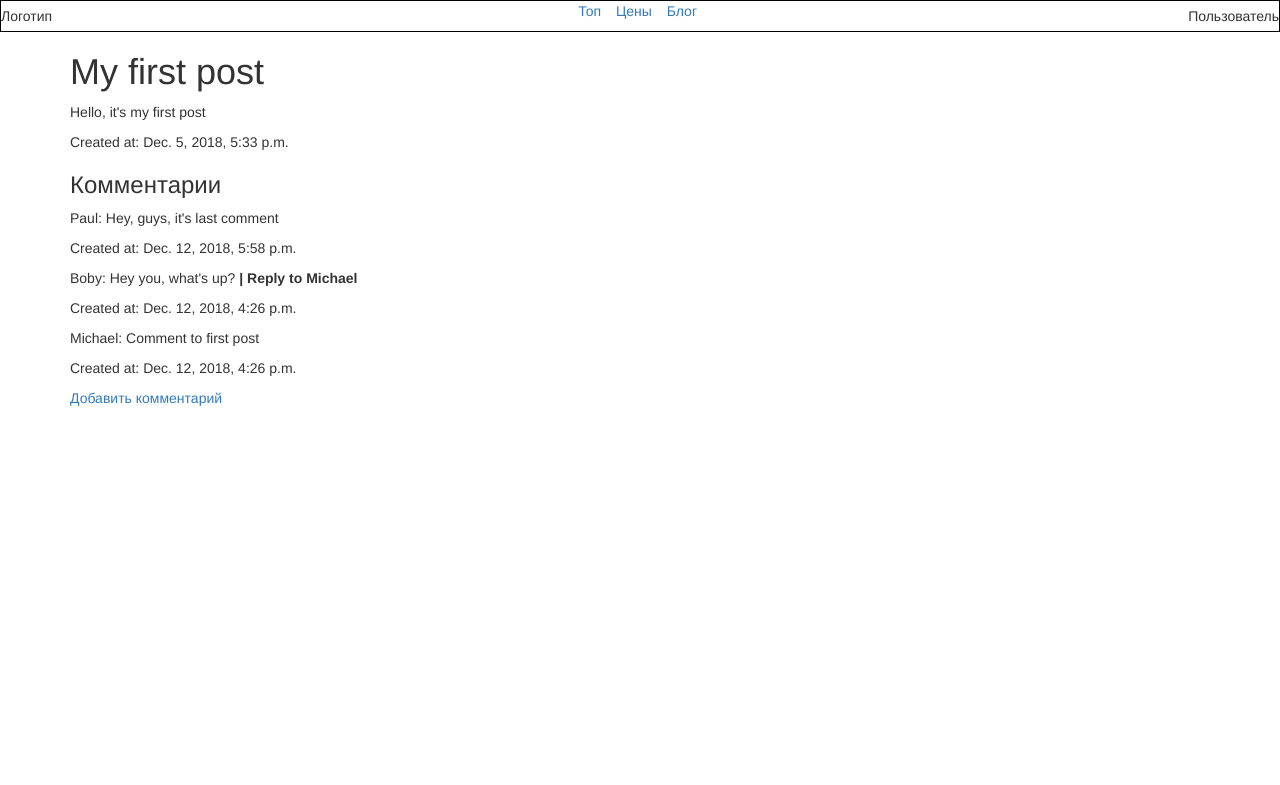
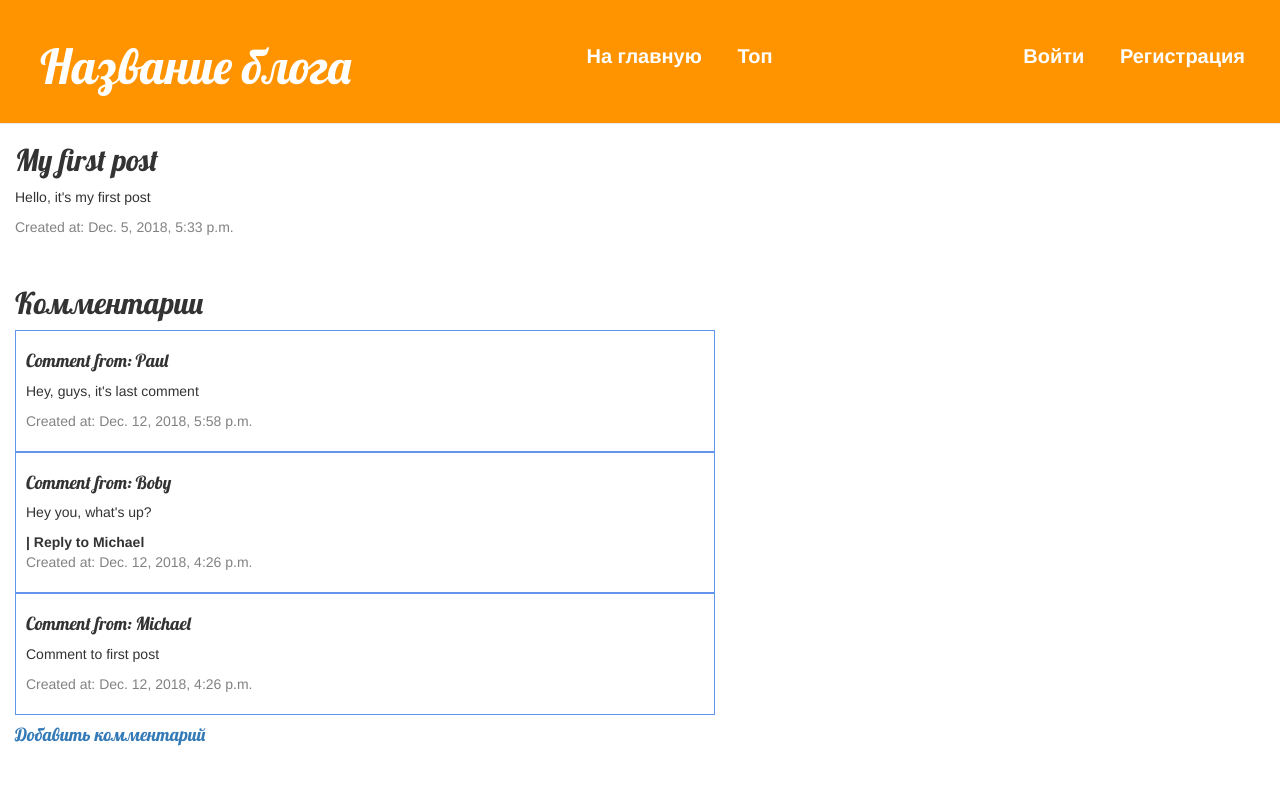
Before and after one commit to Talkytitan5127/pythonpark, a Django app: page /post/1/ in a window 1280 px wide. Shown: the top 785 px of the page. Run offline with Django 3.2, Linux system fonts and the light colour scheme; data comes from the database, SQL or seed files in the repository; both versions use the stored data as it was after the commit; some libraries are stand-ins or nearby versions.

Commit message:
add some corrects

```diff
--- a/blog_platform/blog/blog/admin.py
+++ b/blog_platform/blog/blog/admin.py
@@ -11,6 +11,9 @@ class PostAdmin(admin.ModelAdmin):
     list_display = ('pk', 'theme', 'creation_date', 'is_hidden')
     actions = [hide_post, show_post]
 
+class CommentAdmin(admin.ModelAdmin):
+    list_display = ('post', 'author')
+
 
 admin.site.register(models.Post, PostAdmin)
-admin.site.register(models.Comment)
+admin.site.register(models.Comment, CommentAdmin)
--- a/blog_platform/blog/blog/settings.py
+++ b/blog_platform/blog/blog/settings.py
@@ -55,7 +55,7 @@ ROOT_URLCONF = 'blog.urls'
 TEMPLATES = [
     {
         'BACKEND': 'django.template.backends.django.DjangoTemplates',
-        'DIRS': [],
+        'DIRS': ['.templates/',],
         'APP_DIRS': True,
         'OPTIONS': {
             'context_processors': [
@@ -119,3 +119,6 @@ USE_TZ = True
 # https://docs.djangoproject.com/en/2.1/howto/static-files/
 
 STATIC_URL = '/static/'
+
+LOGIN_REDIRECT_URL = "/"
+LOGOUT_REDIRECT_URL = "/"
--- a/blog_platform/blog/blog/static/css/header.css
+++ b/blog_platform/blog/blog/static/css/header.css
@@ -1,31 +1,78 @@
-
-@media (max-width: 1000px){
-    header{
-      /* Меняем оси шапки, делая её вертикальной. */
-      flex-direction: column;
-
-      /* Выравнивание элементов шапки с начала (по левому краю). */
-      align-items: flex-start;
-
-      height: 500px;
-    }
+.page-header {
+    background-color: #ff9400;
+    margin-top: 0;
+    padding: 20px 20px 20px 40px;
+    display: flex;
+	justify-content: space-between;
+	align-items: center;
 }
 
-header{
-	/* Включаем режим Flexbox. */
-	display: flex;
-
-	/* Распределяем элементы внутри шапки */
-	justify-content: space-between;
-
-	/* Выравниваем элементы вертикально по центру. */
-    align-items: center;
-    border: 1px solid #000;
+.header-left{
+	font: normal 28px 'Fugaz One', cursive;
 }
 
+.header-center {
+    font-size: 20px;
+}
 
-header li {
-    display: inline; /* Отображать как строчный элемент */
-    margin-right: 5px; /* Отступ слева */
-    padding: 3px; /* Поля вокруг текста */
-   }
+.header-center ul{
+	list-style: none;
+}
+
+.header-center ul li{
+	display: inline-block;
+	margin: 0 15px;
+}
+.header-center ul li a{
+	text-decoration: none;
+	color: #fff;
+	cursor: pointer;
+	font-weight: bold;
+}
+
+.page-header h1, .page-header h1 a, .page-header h1 a:visited, .page-header h1 a:active {
+    color: #ffffff;
+    font-size: 36pt;
+    text-decoration: none;
+}
+
+.content {
+    margin-left: 40px;
+}
+
+h1, h2, h3, h4 {
+    font-family: 'Lobster', cursive;
+}
+
+.date {
+    color: #828282;
+}
+
+.save {
+    float: right;
+}
+
+.post-form textarea, .post-form input {
+    width: 100%;
+}
+
+.top-menu, .top-menu:hover, .top-menu:visited {
+    color: #ffffff;
+    float: right;
+    font-size: 26pt;
+    margin-right: 20px;
+}
+
+.post {
+    margin-bottom: 50px;
+}
+
+.post h1 a, .post h1 a:visited {
+    color: #000000;
+}
+
+.comment {
+    padding: 10px;
+    width: 700px;
+    border: 1px solid cornflowerblue;
+}
--- a/blog_platform/blog/blog/templates/base.html
+++ b/blog_platform/blog/blog/templates/base.html
@@ -1,24 +1,40 @@
 {% load static %}
+<html>
 <head>
 	<meta name="title" content="Форум" />
-	<link rel="stylesheet" href="https://maxcdn.bootstrapcdn.com/bootstrap/3.3.7/css/bootstrap.min.css" integrity="sha384-BVYiiSIFeK1dGmJRAkycuHAHRg32OmUcww7on3RYdg4Va+PmSTsz/K68vbdEjh4u" crossorigin="anonymous">
+	<link rel="stylesheet" href="//maxcdn.bootstrapcdn.com/bootstrap/3.2.0/css/bootstrap.min.css">
+	<link rel="stylesheet" href="//maxcdn.bootstrapcdn.com/bootstrap/3.2.0/css/bootstrap-theme.min.css">
+	<link href="https://fonts.googleapis.com/css?family=Lobster&subset=latin,cyrillic" rel="stylesheet" type="text/css">
 	<link rel="stylesheet" href="{% static 'css/header.css' %}">
-	<script src="https://maxcdn.bootstrapcdn.com/bootstrap/3.3.7/js/bootstrap.min.js" integrity="sha384-Tc5IQib027qvyjSMfHjOMaLkfuWVxZxUPnCJA7l2mCWNIpG9mGCD8wGNIcPD7Txa" crossorigin="anonymous"></script>
 </head>
+<body>
 	<header>
-	<div class="header-left">Логотип</div>
+		<div class="page-header">
+			<div class="header-left">
+					<h1>Название блога</h1>
+			</div>
 			<div class="header-center">
 				<ul>
+					<li><a href="/">На главную</a></li>
 					<li><a href="#">Топ</a></li>
-			<li><a href="#">Цены</a></li>
-			<li><a href="#">Блог</a></li>
 				</ul>
 			</div>
-	<div class="header-right">Пользователь</div>
+			<div class="header-center">
+				{% if user.is_authenticated %}
+					<ul>
+						<li><a href="#">Профиль</a></li>
+						<li><a href="/accounts/logout/">Выйти</a></li>
+					</ul>
+				{% else %}
+					<ul>
+						<li><a href="/accounts/login/">Войти</a></li>
+						<li><a href="#">Регистрация</a></li>
+					</ul>
+				{% endif %}
+			</div>
+		</div>
 	</header>
-<body>
-	<div class="container theme-showcase" role="main">
 	{% block content %}
 	{% endblock %}
-	</div>
 </body>
+</html>
--- a/blog_platform/blog/blog/templates/post_detail.html
+++ b/blog_platform/blog/blog/templates/post_detail.html
@@ -1,24 +1,33 @@
 {% extends 'base.html' %}
 
 {% block content %}
-
-<h1>{{ post.theme }}</h1>
+<div style="margin: 15">
+<div class="post">
+	<h2>{{ post.theme }}</h2>
 	<p>{{ post.text|linebreaksbr }}</p>
+	<div class="date">
 		<p>Created at: {{ post.creation_date }}</p>
-
-<h3>Комментарии</h3>
+	</div>
+</div>
+<div>
+	<h2>Комментарии</h2>
 	{% for comment in comments %}
-<p>
-	{{ comment.author }}: {{ comment.text }}
+		<div class="comment">
+			<h4> Comment from: {{comment.author}} </h4>
+			<p>{{ comment.text }}</p>
 			{% if comment.reply_to %}
 				<b>| Reply to {{ comment.reply_to.author }}</b>
 			{% endif %}
+			<div class="date">
 				<p>Created at: {{ comment.creation_date }}</p>
-</p>
+			</div>
+		</div>
 	{% empty %}
 		<p>No comments here yet :(</p>
 	{% endfor %}
-
-<a href="/post/{{ post.pk }}/comment_add/" type="button">Добавить комментарий</a>
-
+</div>
+<div>
+	<a href="/post/{{ post.pk }}/comment_add/" type="button"><h4>Добавить комментарий</h4></a>
+</div>
+</div>
 {% endblock %}
--- a/blog_platform/blog/blog/urls.py
+++ b/blog_platform/blog/blog/urls.py
@@ -14,7 +14,7 @@ Including another URLconf
     2. Add a URL to urlpatterns:  path('blog/', include('blog.urls'))
 """
 from django.contrib import admin
-from django.urls import path
+from django.urls import path, include
 
 from blog import views
 
@@ -23,5 +23,6 @@ urlpatterns = [
     path('', views.index),
     path('post/new/', views.post_add),
     path(r'post/<int:pk>/', views.post_detail, name='post_detail'),
-    path(r'post/<int:pk>/comment_add/', views.comment_add, name='comment_add')
+    path(r'post/<int:pk>/comment_add/', views.comment_add, name='comment_add'),
+    path(r'accounts/', include('django.contrib.auth.urls')),
 ]
--- a/blog_platform/blog/blog/views.py
+++ b/blog_platform/blog/blog/views.py
@@ -11,7 +11,8 @@ def index(request):
         list_post = [post for post in Post.objects.all() if search in post.theme]
     else:
         list_post = Post.objects.all()[:10]
-    context = {'list_post':list_post}
+        search = None
+    context = {'list_post':list_post, 'search':search}
     return render(request, 'index.html', context)
 
 def post_detail(request, pk):
```
Also changed, not shown: blog_platform/blog/blog/templates/index.html (+11 -7 lines), blog_platform/blog/blog/templates/registration/login.html (added, +39 -0 lines), blog_platform/blog/blog/templates/registration/logout.html (added, +7 -0 lines), blog_platform/blog/db.sqlite3. Lines whose indentation alone changed are shown as unchanged.
